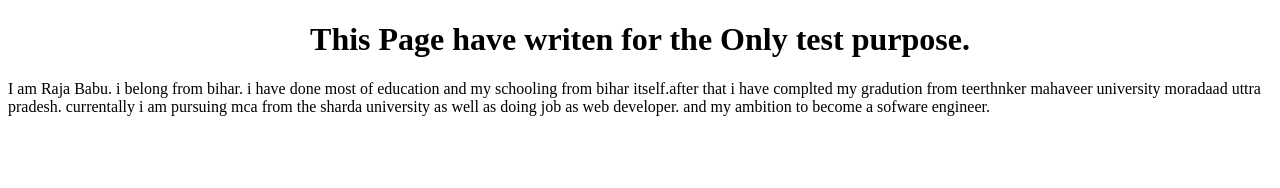
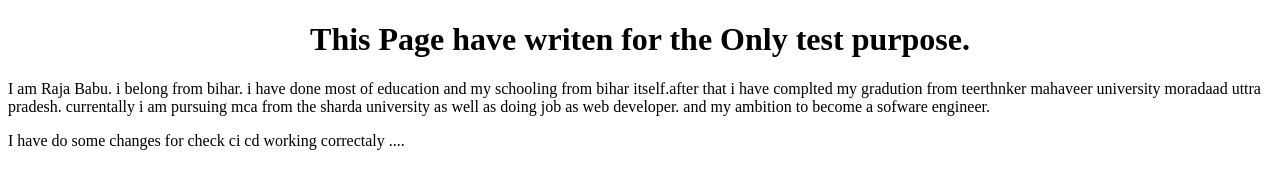
Before and after one commit to rajadigitalrubix-rgb/TestRepository, a plain HTML site: page index.html in a window 1280 px wide. Drawn offline with Linux system fonts and the light colour scheme.

Commit message:
Update homepage

```diff
--- a/index.html
+++ b/index.html
@@ -27,6 +27,8 @@
             </p>
 
 
+            <p> I have do some changes for check ci cd working correctaly .... </p>
+
   </body>
 
 </html>
```
